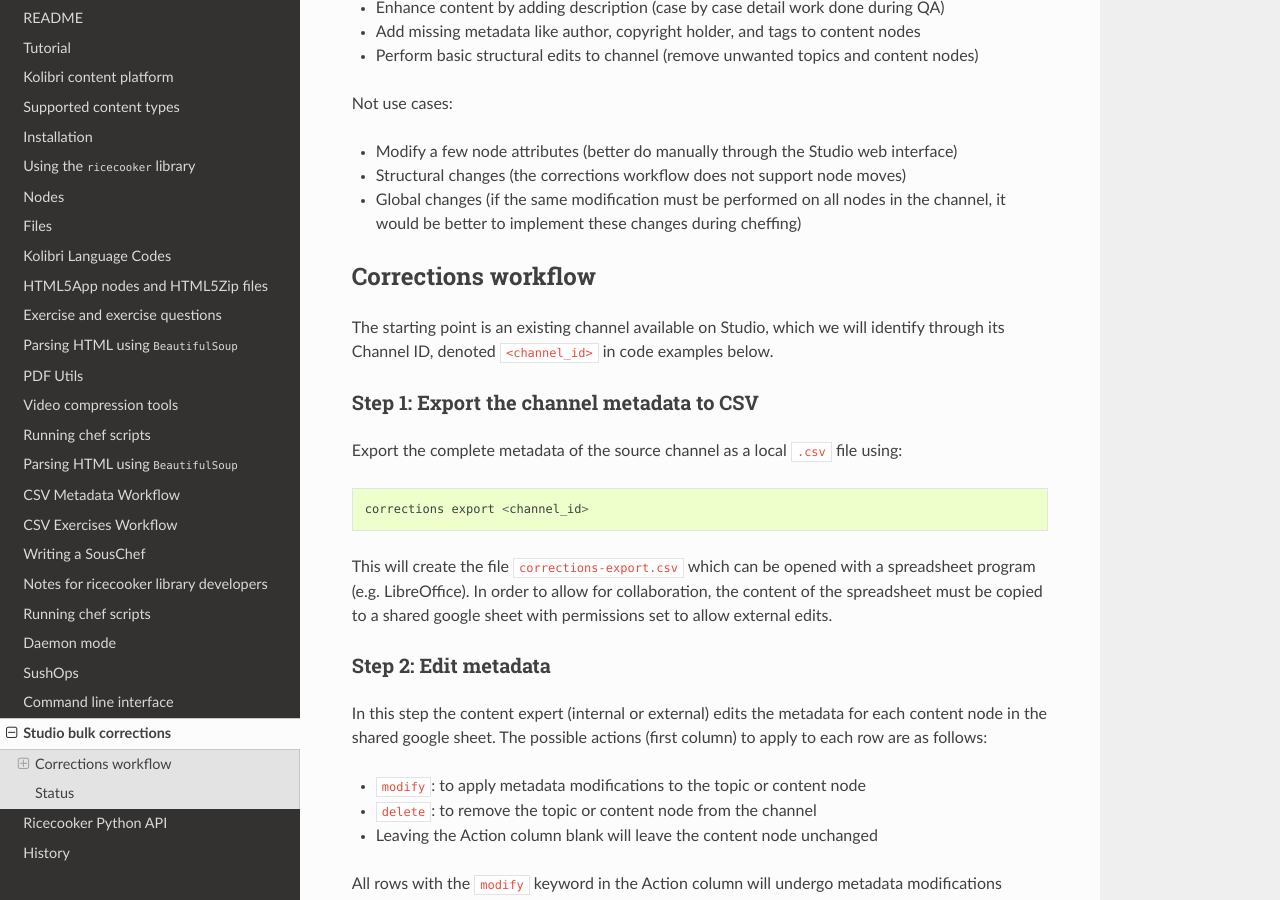
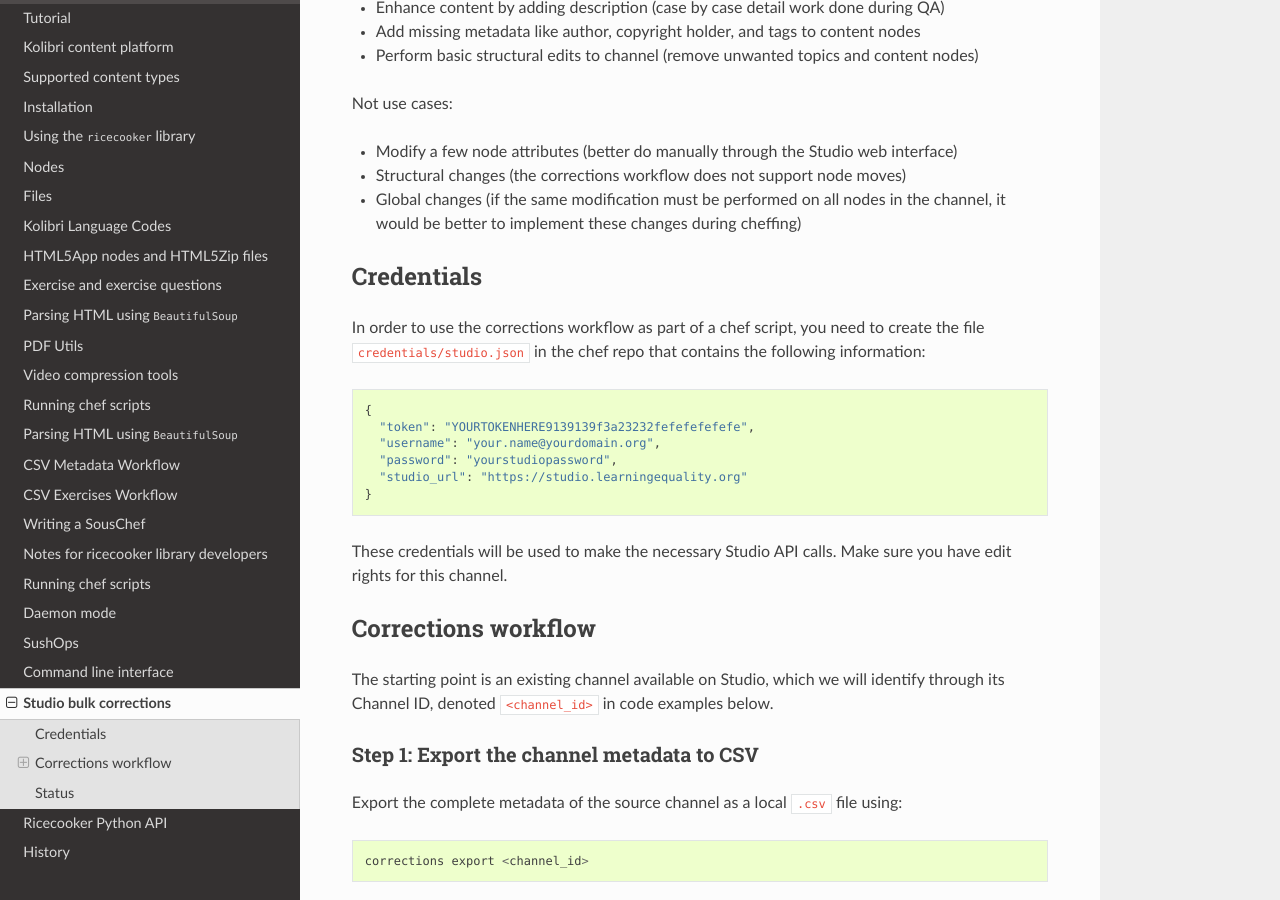
Before and after one commit to learningequality/ricecooker, a Sphinx documentation site: the page built from docs/developer/corrections.md, in a window 1280 px wide and 900 px high, scrolled down 333 px. Built offline with Sphinx 7.4.7 and the Read the Docs theme 2.0.0, drawn with Linux system fonts in a browser that asks for light colours.

Commit message:
added info about credentials needed for corrections

```diff
--- a/docs/developer/corrections.md
+++ b/docs/developer/corrections.md
@@ -16,6 +16,23 @@ Not use cases:
   - Structural changes (the corrections workflow does not support node moves)
   - Global changes (if the same modification must be performed on all nodes in the
     channel, it would be better to implement these changes during cheffing)
+
+
+Credentials
+-----------
+In order to use the corrections workflow as part of a chef script, you need to
+create the file `credentials/studio.json` in the chef repo that contains the
+following information:
+
+    {
+      "token": "YOURTOKENHERE9139139f3a23232fefefefefefe",
+      "username": "your.name@yourdomain.org",
+      "password": "yourstudiopassword",
+      "studio_url": "https://studio.learningequality.org"
+    }
+
+These credentials will be used to make the necessary Studio API calls. Make sure
+you have edit rights for this channel.
 
 
 Corrections workflow
```
